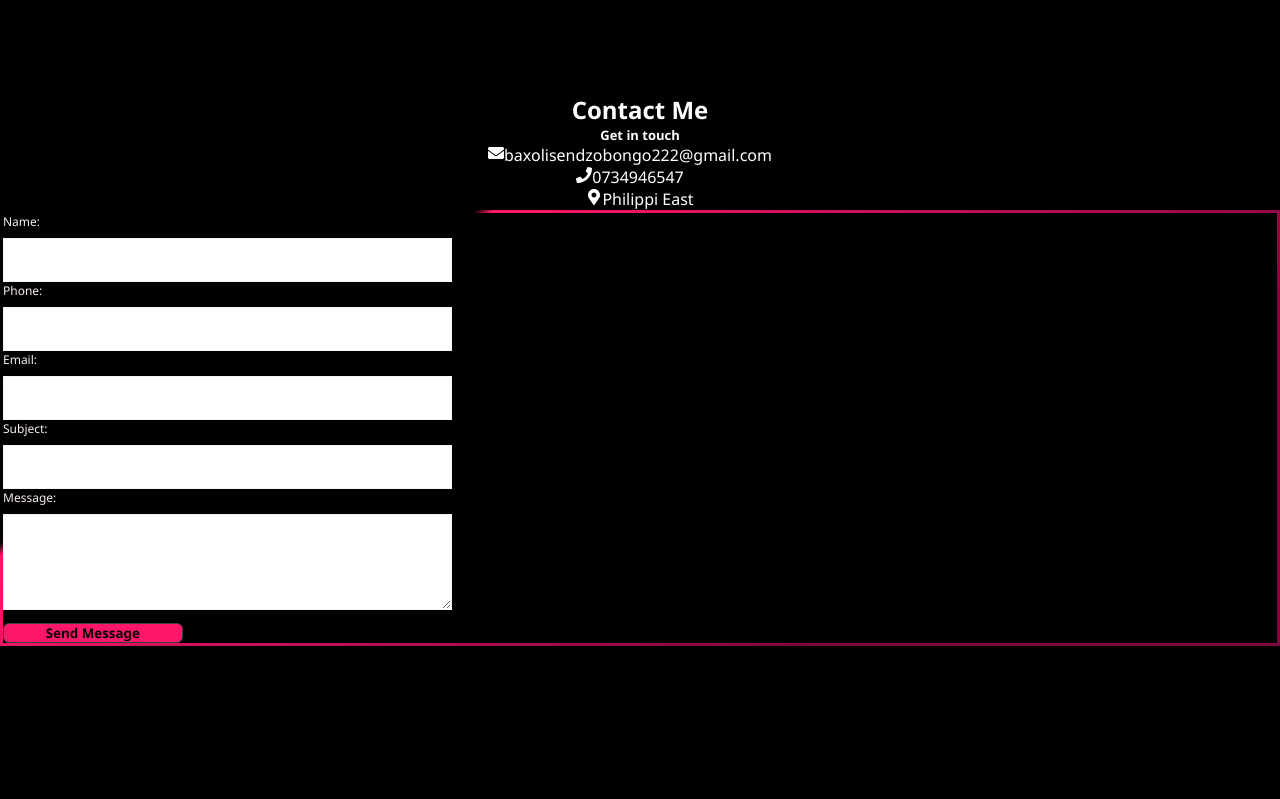
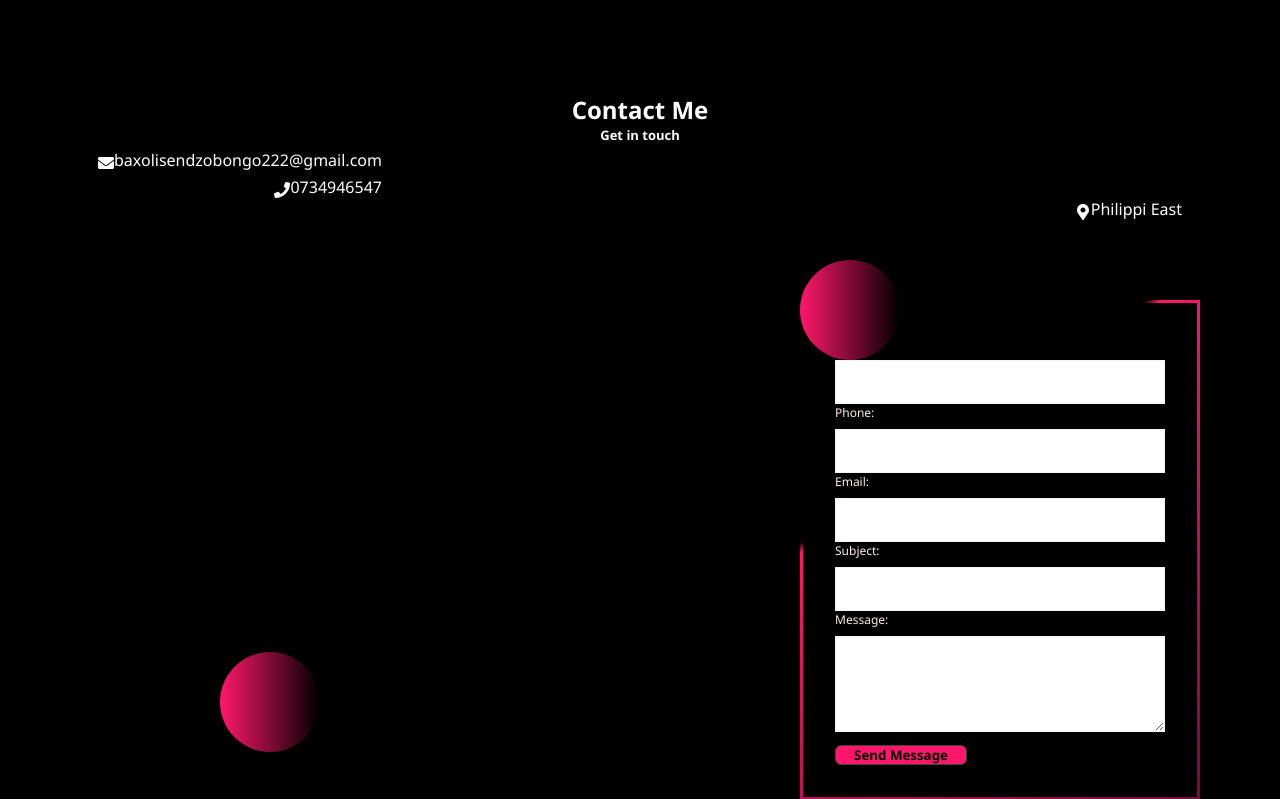
Before and after one commit to Baxolise-Ndzobongo/My-Portfolio-react, a React (Create React App) app: page / in a window 1280 px wide. Shown: the part 2307-3106 px from the top of the page. Built offline with nearby package versions, Linux system fonts and the light colour scheme.

Commit message:
added circles in contact form at resttyled

```diff
--- a/src/components/Contact/contact.css
+++ b/src/components/Contact/contact.css
@@ -2,6 +2,7 @@
   display: flex;
   flex-direction: column;
   align-items: center;
+  margin-bottom: 2rem;
 }
 
 .contactPageTitle {
@@ -12,23 +13,55 @@
   text-align: center;
   font-size: small;
 }
-
+/* Moving line on the form*/
+@keyframes moveGradient {
+  0% {
+    background-position: 0 0; /* Starting position of the gradient */
+  }
+  100% {
+    background-position: 100% 0; /* Ending position of the gradient */
+  }
+}
 
 .form-container {
   display: flex;
   justify-content: flex-start;
+  width: 25rem;
+  padding: 2rem;
   background:
     linear-gradient(black, black) padding-box,
     linear-gradient(145deg, transparent 25%, #ff176b 26%, #7d073e 75%) border-box; /* Adjust gradient stops */
   border: 3px solid transparent;
+  background-size: 200% 100%; /* Double the width for the gradient animation */
+  animation: moveGradient 2s linear infinite; /* Adjust animation duration and timing function */
+  margin-left: 50rem;
+  margin-top: 5rem;
+}
+
+@keyframes moveGradient {
+  0% {
+    background-position: 0 0; /* Starting position of the gradient */
+  }
+  100% {
+    background-position: 200% 0; /* Ending position of the gradient */
+  }
 }
 
 
-.contactItem{
-  display: column;
-  align-items: center;
-  margin-right: 20px;
- }
+/* Style for the items*/
+.contactItemsContainer {
+  display: flex;
+  flex-direction: column;
+  align-items: flex-end;
+}
+
+.contactItem {
+  display: flex;
+  margin-right: 50rem;
+  margin-top: 5px;
+  align-items: flex-end;
+}
+
 
  .contactItem:last-child {
    margin: 0;
@@ -103,3 +136,34 @@
 .form-container .form-container .form-group textarea::placeholder {
   color: black; /* Set placeholder color to black */
 }
+
+/*circle style*/
+.circle-container {
+  position: relative;
+}
+
+.circle {
+  width: 100px;
+  height: 100px;
+  border-radius: 50%;
+  position: absolute;
+}
+
+.circle1 {
+  background: linear-gradient(to right, #ff176b, black);
+  top: 400px;
+  right: 60rem;
+}
+
+.circle2 {
+  background: linear-gradient(to right, #ff176b, black);
+  top: 0.50rem;
+  left: 50rem;
+}
+
+
+@media screen and (max-width: 768px) {
+  .form-container{
+    margin-left: 50rem;
+  }
+}
--- a/src/components/Contact/contact.js
+++ b/src/components/Contact/contact.js
@@ -48,6 +48,7 @@ const Contact = () => {
       <div className="ContactPage">
         <h1 className='contactPageTitle'>Contact Me</h1>
         <h2 className='contactSub'>Get in touch</h2>
+        <div className="contactItemsContainer">
           <div className="contactItem">
             <FaEnvelope className="icon" />
             <span>baxolisendzobongo222@gmail.com</span>
@@ -61,8 +62,12 @@ const Contact = () => {
             <span>Philippi East</span>
           </div>
         </div>
+      </div>
+      <div className="circle-container">
+        <div className="circle circle1"></div>
+        <div className="circle circle2"></div>
+      </div>
       <div className="form-container">
-
         <form className="form" onSubmit={handleSubmit}>
           <div className="form-group">
             <label htmlFor="name" className="label_name">Name:</label>
--- a/src/components/Expertise/expertise.css
+++ b/src/components/Expertise/expertise.css
@@ -166,6 +166,13 @@
     gap:0;
     margin-left: 2rem;
   }
+  .expertiseName{
+   margin-left: 7rem;
+   width: 20rem;
+  }
+  .objective{
+    font-size: 1rem;
+  }
   .Baxo {
     width: 70%;
     height: auto;
@@ -180,22 +187,22 @@
     padding: 0%x;
   }
   .pull-right1 {
-    left: 1rem;
+    left: 0rem;
   }
   .pull-right2 {
-    left: 1rem;
+    left: 0rem;
   }
   .pull-right3 {
-    left: 1rem;
+    left: 0rem;
   }
   .pull-right4 {
-    left: 1rem;
+    left: 0rem;
   }
   .pull-right5 {
-    left: 1rem;
+    left: 0rem;
   }
   .pull-right6 {
-    left: 1rem;
+    left: 0rem;
   }
 }
 
--- a/src/components/Intro/intro.css
+++ b/src/components/Intro/intro.css
@@ -76,7 +76,7 @@
     color: black;
     right: 0.5rem;
   }
-
+  /* social icons style*/
   .social-media {
     display: flex;
     align-items: left;
--- a/src/components/Intro/intro.js
+++ b/src/components/Intro/intro.js
@@ -32,7 +32,6 @@ const Intro = () => {
           offset={-70}
           duration={500}
           className="resumeButton" >
-
           <span className="icon">
             <FaDownload size={0} style={{ marginRight: "10px" }} />
           </span>
@@ -52,6 +51,7 @@ const Intro = () => {
             href="https://www.linkedin.com/"
             target="_blank"
             rel="noopener noreferrer"
+            className="social_i"
           >
             <FaLinkedin size={40} style={{ marginRight: "6px" }} />
           </a>
--- a/src/components/Portfolio/portfolio.css
+++ b/src/components/Portfolio/portfolio.css
@@ -15,14 +15,11 @@
 .portfolio-container {
   margin-top: 20px; /* Adjust margin as needed */
 }
-.portfolioImg{
-  gap: 20px;
-}
 
 .card-container {
   display: flex;
   flex-wrap: wrap;
-  gap: 50px;
+  gap: 40px;
 }
 
 .card {
@@ -94,6 +91,9 @@
   .portfolioItem {
     width: 45%;
   }
+  .card{
+    gap: 20px;
+  }
 }
 
 @media screen and (max-width: 480px) {
--- a/src/components/Portfolio/portfolio.js
+++ b/src/components/Portfolio/portfolio.js
@@ -10,7 +10,7 @@ const Portfolio = () => {
     <section id="portfolio">
       <div className="portfolio-container">
         <h1 className="title center">Portfolio</h1>
-        <span className="portfolioTitle center">What I did</span>
+        <div className="portfolioTitle center">What I did</div>
         <div className="card-container">
           <div className="card portfolioItem">
             <img src={portfolio1} alt="" className="portfolioImg front-content" />
```
Lines whose indentation alone changed are shown as unchanged.
